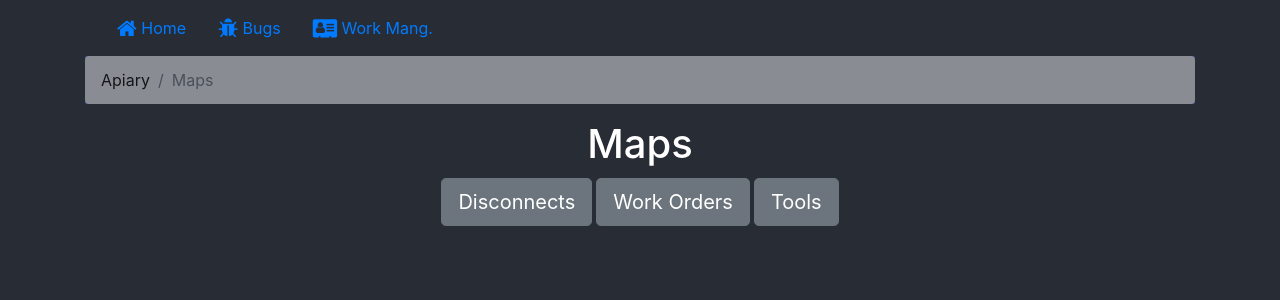
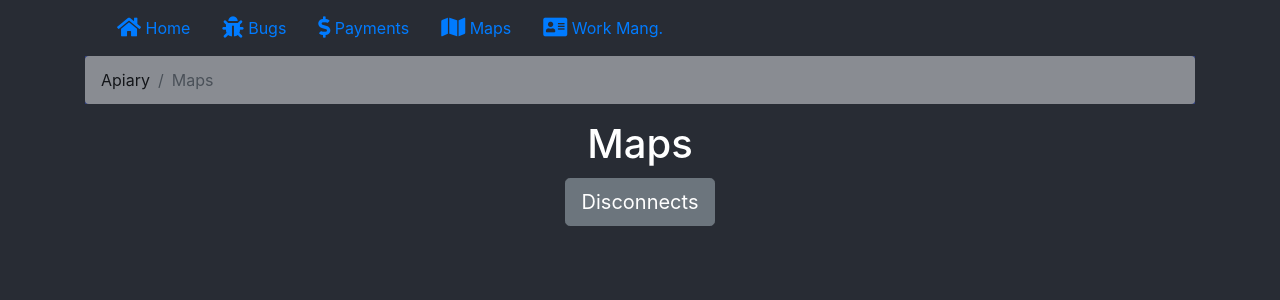
Before and after one commit to balcamo/maps, a React (Create React App) app: page / in a window 1280 px wide. Shown: the top 300 px of the page. Built offline with nearby package versions, Linux system fonts and the light colour scheme.

Commit message:
commenting out new dev to prep for test
update css

```diff
--- a/package.json
+++ b/package.json
@@ -3,6 +3,7 @@
   "version": "0.1.0",
   "private": true,
   "dependencies": {
+    "@fortawesome/fontawesome-free": "^5.13.0",
     "bootstrap": "^4.3.1",
     "bootstrap-social": "^5.1.1",
     "cross-fetch": "2.1.0",
--- a/src/Components/Home.js
+++ b/src/Components/Home.js
@@ -13,8 +13,8 @@ class Home extends Component {
             </Breadcrumb>
             <h1>Maps</h1>
             <Button className="homeButtons" size="lg" href="/disconnects">Disconnects</Button>
-            <Button className="homeButtons" size="lg" href="/workOrders">Work Orders</Button>
-            <Button className="homeButtons" size="lg" href="/tools" >Tools</Button>
+            {/* <Button className="homeButtons" size="lg" href="/workOrders">Work Orders</Button>
+            <Button className="homeButtons" size="lg" href="/tools" >Tools</Button> */}
         </div>
     )
     }
--- a/src/Components/nav.js
+++ b/src/Components/nav.js
@@ -29,7 +29,13 @@ class NavNav extends Component{
                         <NavLink href={urls.wufooBugs}><span className="fa fa-bug fa-lg"></span> Bugs</NavLink>
                     </NavItem>
                     <NavItem >
-                        <NavLink href={urls.workMang}><span className="fa fa-address-card fa-lg"></span> Work Mang.</NavLink>
+                        <NavLink href={urls.payments}><span className="fas fa-dollar-sign fa-lg"></span> Payments</NavLink>
+                    </NavItem>
+                    <NavItem >
+                        <NavLink href={urls.maps}><span className="fas fa-map fa-lg"></span> Maps</NavLink>
+                    </NavItem>
+                    <NavItem >
+                        <NavLink href={urls.workMang}><span className="fas fa-address-card fa-lg"></span> Work Mang.</NavLink>
                     </NavItem>
                 </Nav>
 
--- a/src/index.js
+++ b/src/index.js
@@ -5,7 +5,7 @@ import App from './App';
 
 import 'bootstrap/dist/js/bootstrap.bundle.min';
 import 'bootstrap/dist/css/bootstrap.min.css';
-import 'font-awesome/css/font-awesome.css';
+import '@fortawesome/fontawesome-free/css/all.css'
 import 'bootstrap-social/bootstrap-social.css';
 import * as serviceWorker from './serviceWorker';
 /*import { runWithAdal } from 'react-adal';
--- a/src/urlsConfig.js
+++ b/src/urlsConfig.js
@@ -7,6 +7,7 @@ export const workMang='https://apiarydev-react-workmanagement.azurewebsites.net/
 export const esriPage='https://apiarydev-linux-iesri.azurewebsites.net/';
 export const springbrook='https://apiarydev-windows-ispringbrook.azurewebsites.net/api/';
 export const maps='https://apiarydev-react-maps.azurewebsites.net/';
+export const payments='https://apiarydev-react-payments.azurewebsites.net';
 
 //Test URLs
 // export const homePage='https://pandora.verawaterandpower.com/';
```
Also changed, not shown: 1 other file (tests, documents, lock files or other folders).
